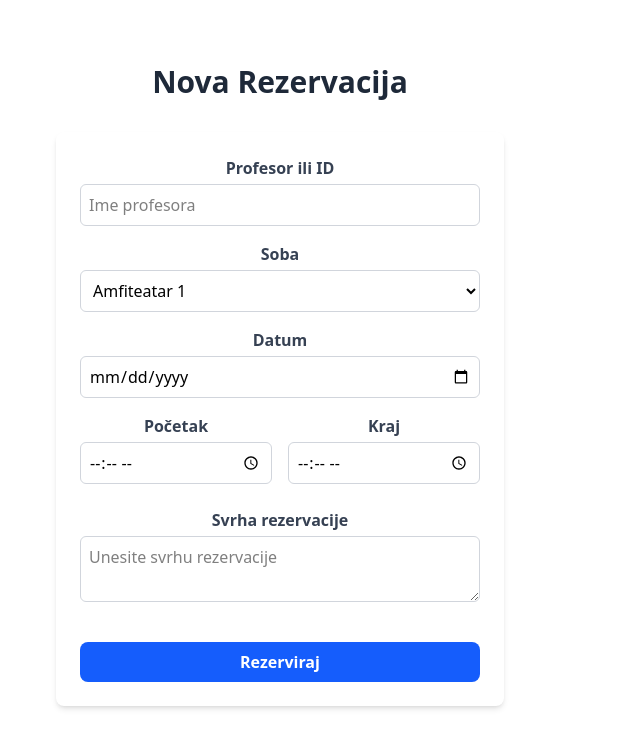
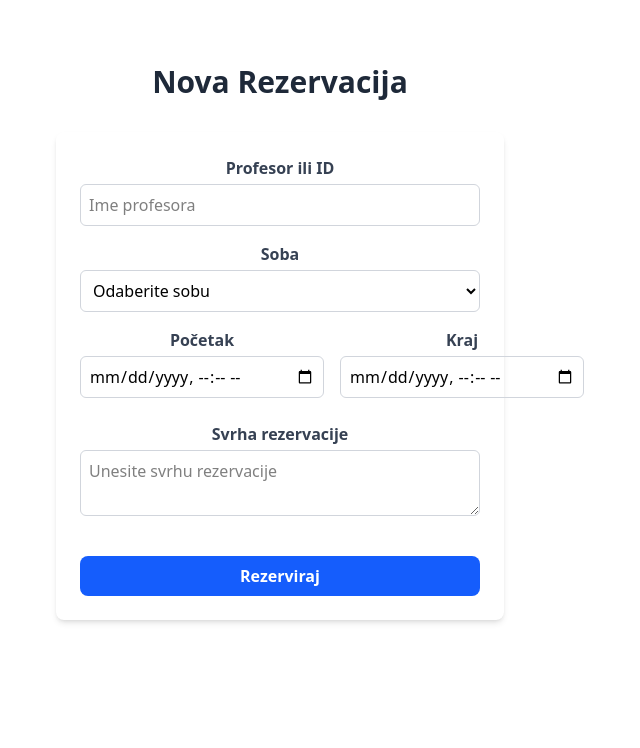
Before and after one commit to praksa-resource-scheduler/praksa-frontend, a React (Vite) app: page / in a window 1280 px wide. Shown: the top 748 px of the page, without its empty margins (360-1000 px from the left). Built offline with nearby package versions, Linux system fonts and the light colour scheme.

Commit message:
created function that validates inputed dates and checks if start time is before end time

```diff
--- a/src/pages/Reservation.jsx
+++ b/src/pages/Reservation.jsx
@@ -1,15 +1,62 @@
+import { useState } from "react";
+import HandleChange from "../utils/handleChange";
+import toUTC from "../utils/toUTC";
+import validateReservationForm from "../utils/validateReservationForm";
+
 export default function Reservation() {
+  const [formData, setFormData] = useState({
+    user: "",
+    resource: "",
+    startTime: "",
+    endTime: "",
+    description: "",
+  });
+
+  function handleChangeNewReservation(event) {
+    HandleChange(event, formData, setFormData);
+  }
+
+  const isValidated = validateReservationForm(formData);
+
+  function parseData(formData) {
+    return {
+      user: formData.user,
+      resource: formData.resource,
+      startTime: toUTC(formData.startTime),
+      endTime: toUTC(formData.endTime),
+      description: formData.description,
+    };
+  }
+
+  async function HandleSubmit(event) {
+    event.preventDefault();
+    if (!isValidated.ok) {
+      alert(isValidated.msg);
+      return;
+    }
+
+    console.log(formData);
+    const data = parseData(formData);
+    console.log("Form data:", data);
+    alert("Res ok");
+  }
+
   return (
     <div className="min-h-screen bg-white-50 flex flex-col items-center p-8">
       <h2 className="text-3xl font-bold mb-8 text-gray-800">
         Nova Rezervacija
       </h2>
-      <form className="bg-white shadow-md rounded-lg p-6 w-full max-w-md">
+      <form
+        className="bg-white shadow-md rounded-lg p-6 w-full max-w-md"
+        onSubmit={HandleSubmit}
+      >
         <label className="block mb-4">
           <span className="text-gray-700 font-semibold">Profesor ili ID</span>
           <input
+            value={formData.user}
+            onChange={handleChangeNewReservation}
             type="text"
-            name="professor"
+            name="user"
             required
             placeholder="Ime profesora"
             className="mt-1 block w-full rounded-md border border-gray-300 p-2 focus:border-blue-500 focus:ring focus:ring-blue-200"
@@ -19,7 +66,9 @@ export default function Reservation() {
         <label className="block mb-4">
           <span className="text-gray-700 font-semibold">Soba</span>
           <select
-            name="room"
+            name="resource"
+            value={formData.resource}
+            onChange={handleChangeNewReservation}
             required
             className="mt-1 block w-full rounded-md border border-gray-300 p-2 focus:border-blue-500 focus:ring focus:ring-blue-200"
           >
@@ -27,27 +76,19 @@ export default function Reservation() {
               Odaberite sobu
             </option>
             <option value="Amfiteatar A">Amfiteatar 1</option>
-            <option value="Učionica 101">Učionica B1</option>
-            <option value="Učionica 102">Učionica B2</option>
+            <option value="Učionica B1">Učionica B1</option>
+            <option value="Učionica B2">Učionica B2</option>
           </select>
-        </label>
-
-        <label className="block mb-4">
-          <span className="text-gray-700 font-semibold">Datum</span>
-          <input
-            type="date"
-            name="date"
-            required
-            className="mt-1 block w-full rounded-md border border-gray-300 p-2 focus:border-blue-500 focus:ring focus:ring-blue-200"
-          />
         </label>
 
         <div className="flex space-x-4 mb-6">
           <label className="flex-1">
             <span className="text-gray-700 font-semibold">Početak</span>
             <input
-              type="time"
+              type="datetime-local"
               name="startTime"
+              value={formData.startTime}
+              onChange={handleChangeNewReservation}
               required
               className="mt-1 block w-full rounded-md border border-gray-300 p-2 focus:border-blue-500 focus:ring focus:ring-blue-200"
             />
@@ -56,7 +97,9 @@ export default function Reservation() {
           <label className="flex-1">
             <span className="text-gray-700 font-semibold">Kraj</span>
             <input
-              type="time"
+              type="datetime-local"
+              value={formData.endTime}
+              onChange={handleChangeNewReservation}
               name="endTime"
               required
               className="mt-1 block w-full rounded-md border border-gray-300 p-2 focus:border-blue-500 focus:ring focus:ring-blue-200"
@@ -71,6 +114,9 @@ export default function Reservation() {
             </span>
             <textarea
               required
+              name="description"
+              value={formData.description}
+              onChange={handleChangeNewReservation}
               placeholder="Unesite svrhu rezervacije"
               className="mt-1 block w-full rounded-md border border-gray-300 p-2 focus:border-blue-500 focus:ring focus:ring-blue-200"
             ></textarea>
--- /dev/null
+++ b/src/utils/handleChange.js
@@ -0,0 +1,4 @@
+export default function HandleChange(event, data, setData) {
+  const { name, value } = event.target;
+  setData({ ...data, [name]: value });
+}
--- /dev/null
+++ b/src/utils/isBefore.js
@@ -0,0 +1,16 @@
+export default function isBefore(date1, date2) {
+  const start = new Date(date1);
+  const end = new Date(date2);
+
+  if (isNaN(start.getTime()) || isNaN(end.getTime())) {
+    return { isOk: false, msg: "Invalid date format" };
+  }
+  if (start.getTime() === end.getTime()) {
+    return { isOk: false, msg: "Date1 is the same as Date2" };
+  }
+  if (start > end) {
+    return { isOk: false, msg: "Date1 is not before Date2" };
+  }
+
+  return { isOk: true, msg: "Date1 is before Date2" };
+}
--- /dev/null
+++ b/src/utils/toUTC.js
@@ -0,0 +1,11 @@
+/**
+ * Converts a given date to its UTC ISO string representation.
+ */
+
+export default function toUTC(date) {
+  if (date === null) {
+    return null;
+  }
+  const localDate = new Date(date);
+  return localDate.toISOString();
+}
--- /dev/null
+++ b/src/utils/validateReservationForm.js
@@ -0,0 +1,26 @@
+import isBefore from "./isBefore";
+
+export default function validateReservationForm(formData) {
+  if (!formData.user) {
+    return { ok: false, msg: "missing user" };
+  }
+
+  if (!formData.resource) {
+    return { ok: false, msg: "missing resource" };
+  }
+
+  if (!formData.startTime || !formData.endTime) {
+    return { ok: false, msg: "Start and end time must both be defined" };
+  }
+
+  if (!formData.description) {
+    return { ok: false, msg: "description must be provided" };
+  }
+
+  const areDatesValid = isBefore(formData.startTime, formData.endTime);
+  if (!areDatesValid.isOk) {
+    return { ok: false, msg: areDatesValid.msg };
+  }
+
+  return { ok: true, msg: "no issues" };
+}
```
